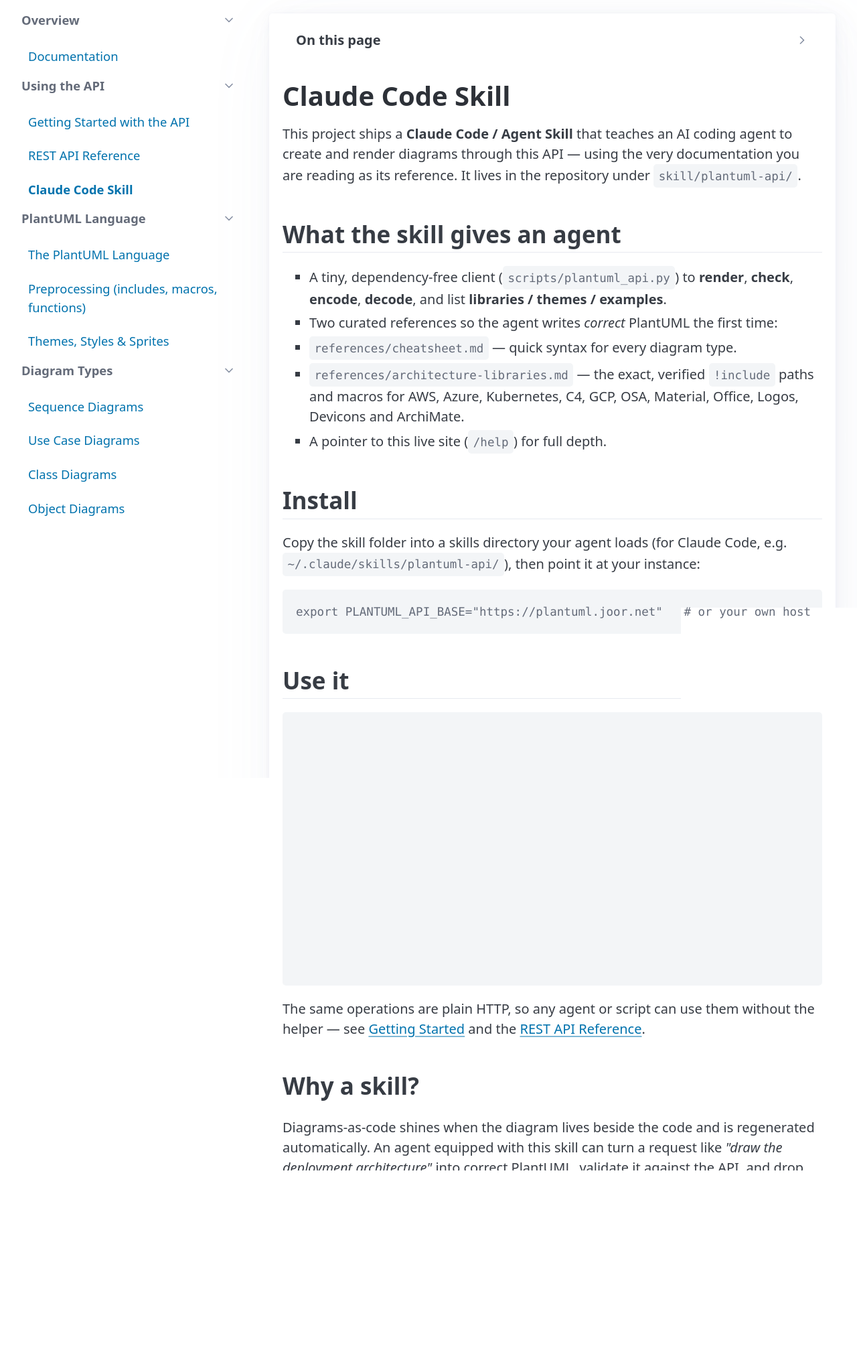
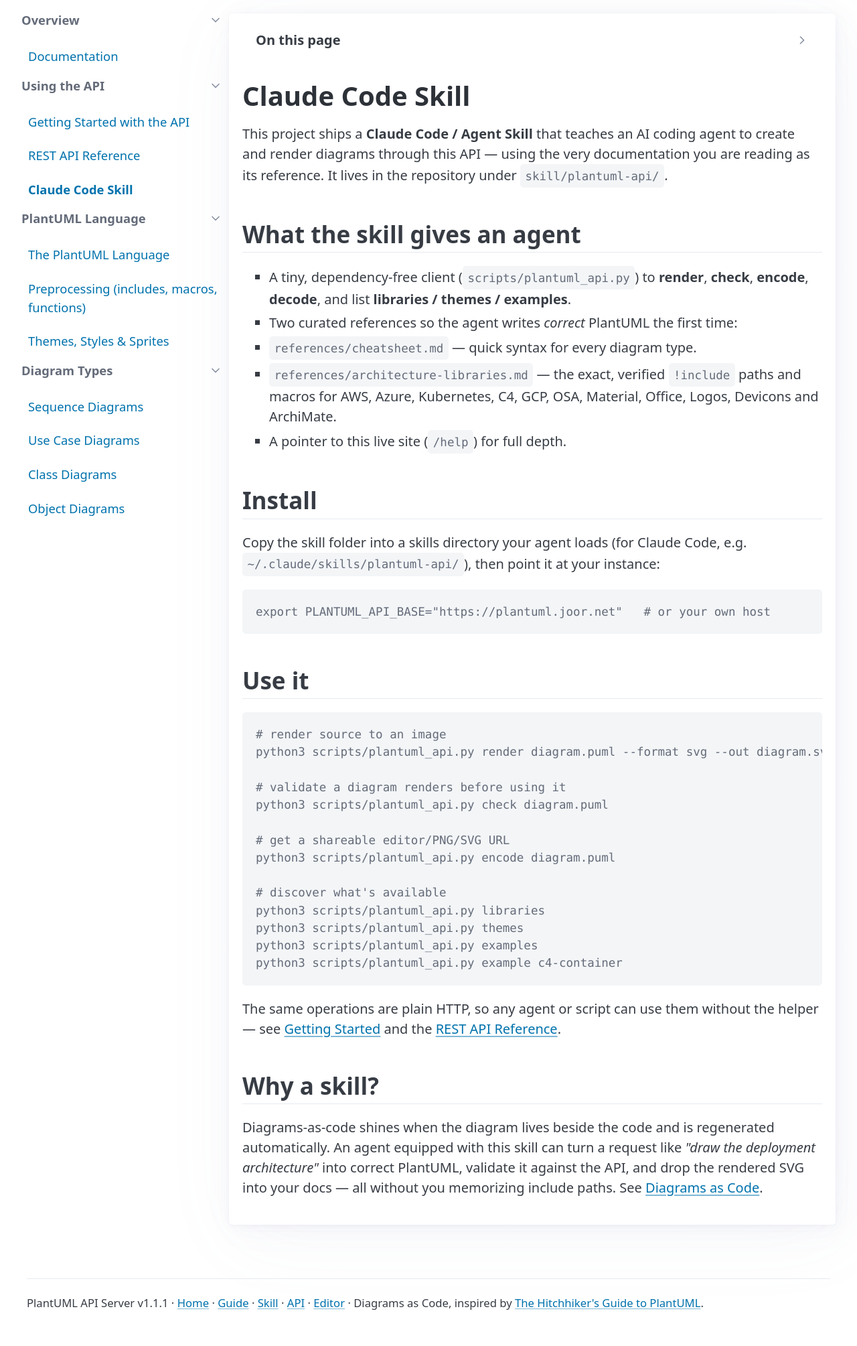
Before and after one commit to oriolrius/plantuml-api-server, a FastAPI app: page /help/claude-skill in a window 1280 px wide. Shown: the part 110-2119 px from the top of the page at 67% size. After the commit the page ends 2065 px from the top, so only its background shows below. Run offline with FastAPI, Linux system fonts and the light colour scheme.

Commit message:
fix: content pane fills 99% of the canvas beside the open menu; add skill references
Keep the left menu persistently open (two-column) and shrink the gap so the content
pane (article.help-content) uses ~99% of the canvas next to it. Add Claude Code skill
references on the landing page (section + nav) and in the guide footer.

Co-Authored-By: Claude Opus 4.8 <noreply@anthropic.com>

```diff
--- a/static/styles.css
+++ b/static/styles.css
@@ -77,14 +77,15 @@ section > h2 { margin-bottom: .5rem; }
 pre { border-radius: var(--pico-border-radius); }
 
 /* ---- Help / documentation pages ---- */
+/* Two columns: a persistent left menu + the content pane. A small gap and no extra
+   right padding let the content pane use ~99% of the canvas beside the open menu. */
 .help-layout {
   display: grid;
-  grid-template-columns: 16rem 1fr;
-  gap: 2.5rem;
+  grid-template-columns: 15rem minmax(0, 1fr);
+  gap: 0.5rem;
   align-items: start;
   max-width: 95%;
 }
-/* Override Pico's .container max-width so the guide spans 95% of the viewport. */
 main.container.help-layout {
   max-width: 95%;
 }
@@ -93,7 +94,7 @@ main.container.help-layout {
   top: 1rem;
   max-height: calc(100vh - 2rem);
   overflow-y: auto;
-  font-size: .92rem;
+  font-size: 0.92rem;
 }
 .help-sidebar details { margin-bottom: .5rem; }
 .help-sidebar summary { font-weight: 600; cursor: pointer; }
@@ -122,7 +123,7 @@ figure.puml .puml-render { text-align: center; padding: 1rem; background: #fffff
 figure.puml .puml-render img { max-width: 100%; height: auto; }
 figure.puml figcaption { padding: .5rem 1rem; font-size: .85rem; }
 
-@media (max-width: 992px) {
+@media (max-width: 768px) {
   .help-layout { grid-template-columns: 1fr; }
-  .help-sidebar { position: static; max-height: none; border-bottom: 1px solid var(--pico-muted-border-color); padding-bottom: 1rem; margin-bottom: 1rem; }
+  .help-sidebar { position: static; max-height: none; margin-bottom: 1rem; }
 }
--- a/templates/help.html
+++ b/templates/help.html
@@ -56,7 +56,7 @@
   <hr>
   <small>
     PlantUML API Server v{{ version }} · <a href="/">Home</a> · <a href="/help">Guide</a> ·
-    <a href="/docs">API</a> · <a href="/editor">Editor</a> ·
+    <a href="/help/claude-skill">Skill</a> · <a href="/docs">API</a> · <a href="/editor">Editor</a> ·
     Diagrams as Code, inspired by <a href="https://crashedmind.github.io/PlantUMLHitchhikersGuide/">The Hitchhiker's Guide to PlantUML</a>.
   </small>
 </footer>
```
Also changed, not shown: templates/index.html (+13 -0 lines).
